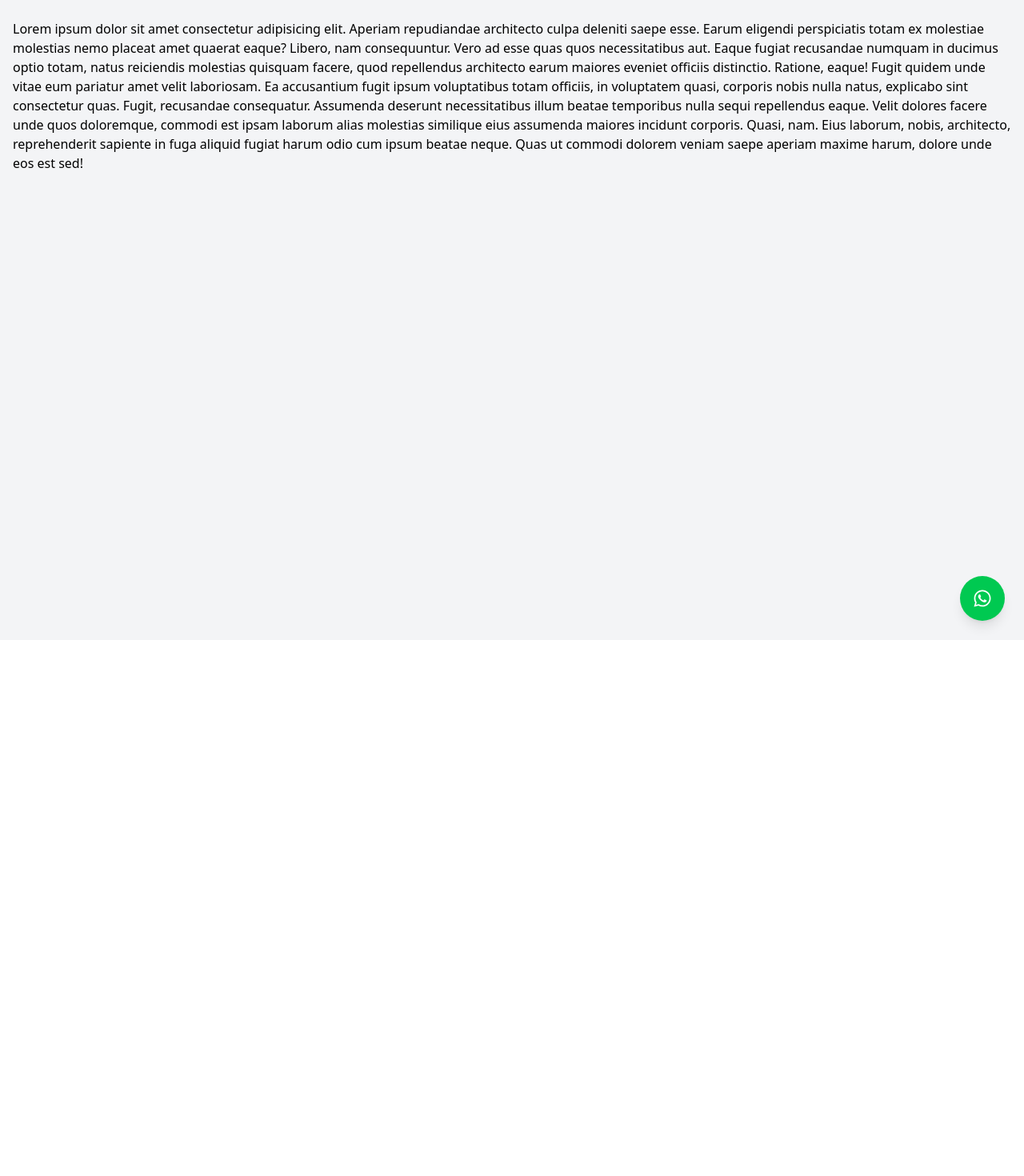
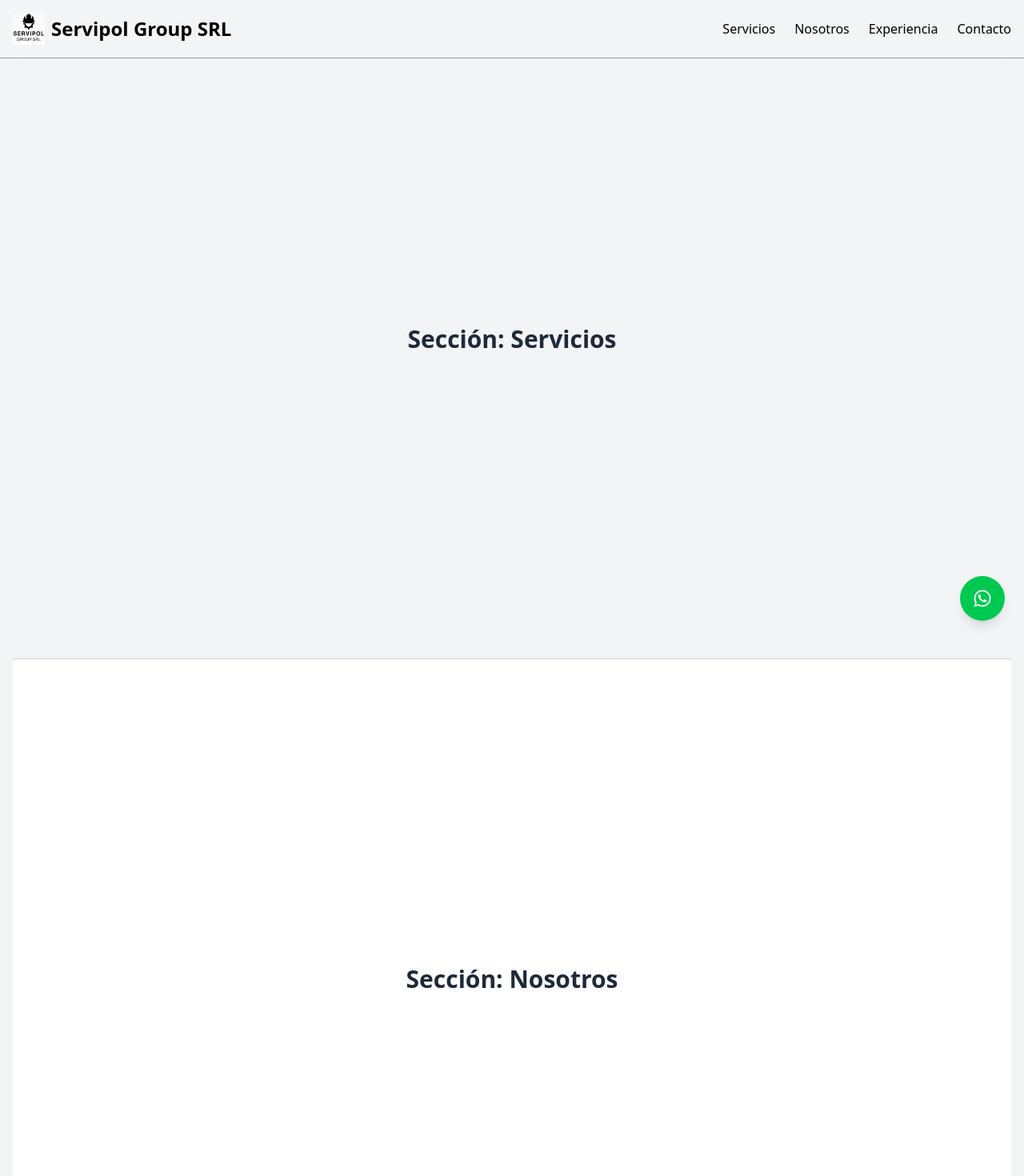
Before and after one commit to AlexBecci/servipol, a React (Vite) app: page / in a window 1280 px wide. Shown: the top 1470 px of the page at 80% size. Before the commit the page ends 800 px from the top, so only its background shows below. Built offline with nearby package versions, Linux system fonts and the light colour scheme.

Commit message:
scrollLogic and principal components

```diff
--- /dev/null
+++ b/src/core/page/components/AboutUs.tsx
@@ -0,0 +1,10 @@
+export const AboutUs=()=>{
+    return(
+           <section
+                id="nosotros"
+                className="min-h-screen py-20 bg-white border-b border-gray-300 flex items-center justify-center"
+            >
+                <h2 className="text-3xl font-bold text-gray-800">Sección: Nosotros</h2>
+            </section>
+    )
+}
--- /dev/null
+++ b/src/core/page/components/Contact.tsx
@@ -0,0 +1,10 @@
+export const Contact = () => {
+    return (
+        <section
+            id="contacto"
+            className="min-h-screen py-20 bg-white flex items-center justify-center"
+        >
+            <h2 className="text-3xl font-bold text-gray-800">Sección: Contacto</h2>
+        </section>
+    )
+}
--- /dev/null
+++ b/src/core/page/components/Experience.tsx
@@ -0,0 +1,10 @@
+export const Experiencie = () => {
+    return (
+        <section
+            id="experiencia"
+            className="min-h-screen py-20 bg-gray-100 border-b border-gray-300 flex items-center justify-center"
+        >
+            <h2 className="text-3xl font-bold text-gray-800">Sección: Experiencia</h2>
+        </section>
+    )
+}
--- /dev/null
+++ b/src/core/page/components/Header.tsx
@@ -0,0 +1,30 @@
+import type { FC } from "react";
+import Logo from "../../../assets/servipol-logo.png"; // si usás Vite, mejor importar la imagen directamente
+import { NavLink } from "./ui/Navlink";
+interface HeaderProps {
+    onScrollToSection: (id: string) => void
+}
+
+export const Header: FC<HeaderProps> = ({ onScrollToSection }) => {
+
+
+
+    return (
+        <header className="fixed top-0 left-0 right-0 z-50 bg-background/70 backdrop-blur-lg border-b border-border/40 border-stone-400 transition-all duration-300">
+            <div className="container mx-auto px-4 py-4 flex items-center justify-between">
+                <div className="flex items-center space-x-2">
+                    <img src={Logo} alt="Servipol Group SRL" className="h-10 w-10" />
+                    <span className="text-2xl font-bold text-primary">Servipol Group SRL</span>
+                </div>
+                <nav className="hidden md:flex space-x-6">
+                    <NavLink onClick={() => onScrollToSection("servicios")}>Servicios</NavLink>
+                    <NavLink onClick={() => onScrollToSection("nosotros")}>Nosotros</NavLink>
+                    <NavLink onClick={() => onScrollToSection("experiencia")}>Experiencia</NavLink>
+                    <NavLink onClick={() => onScrollToSection("contacto")}>Contacto</NavLink>
+                </nav>
+
+                {/*  <ThemeToggle /> */}
+            </div>
+        </header>
+    );
+};
--- /dev/null
+++ b/src/core/page/components/Services.tsx
@@ -0,0 +1,10 @@
+export const Service = () => {
+    return (
+        <section
+            id="servicios"
+            className="min-h-screen py-20 bg-gray-100 border-b border-gray-300 flex items-center justify-center"
+        >
+            <h2 className="text-3xl font-bold text-gray-800">Sección: Servicios</h2>
+        </section>
+    )
+}
--- /dev/null
+++ b/src/core/page/components/ui/Navlink.tsx
@@ -0,0 +1,18 @@
+import type { ReactNode } from "react";
+
+interface NavLinkProps {
+  onClick: () => void;
+  children: ReactNode;
+}
+
+export function NavLink({ onClick, children }: NavLinkProps) {
+  return (
+    <button
+      onClick={onClick}
+      className="text-foreground/70 hover:text-primary transition-colors relative group"
+    >
+      {children}
+      <span className="absolute -bottom-1 left-0 w-0 h-0.5 bg-primary transition-all duration-300 group-hover:w-full"></span>
+    </button>
+  );
+}
--- a/src/core/page/page.tsx
+++ b/src/core/page/page.tsx
@@ -1,25 +1,38 @@
-import { useEffect, useState } from "react"
+import { useState } from "react"
 import { RedirectModule } from "../hoook/RedirectModule";
-import { ContainerModule } from "../shared/ContainerModules";
 import { ContainerPage } from "../shared/ContainerPage";
-import { WhatsAppButton } from "../shared/WhatsappButton";
+import { WhatsAppButton } from "../shared/WhatsAppButton";
+import { Header } from "./components/Header";
+import { Service } from "./components/Services";
+import { AboutUs } from "./components/AboutUs";
+import { Experiencie } from "./components/Experience";
+import { Contact } from "./components/Contact";
 
 export const PageMain = () => {
-    const [loading, setLoading] = useState<boolean>(true);
+    const [loading, setLoading] = useState<boolean>(false);
 
+    const scrollToSection = (id: string) => {
+        const element = document.getElementById(id);
+        if (element) {
+            console.log(element);
 
+            element.scrollIntoView({ behavior: 'smooth' })
+        }
+    }
+    if (loading) {
+        return (
+            <RedirectModule setLoading={setLoading} />
+        )
+    }
 
     return (
         <ContainerPage >
-            {loading && (
-                <RedirectModule setLoading={setLoading} />
-            )}
-            <WhatsAppButton phoneNumber="1124555"/>
-            <>Lorem ipsum dolor sit amet consectetur adipisicing elit. Aperiam repudiandae architecto culpa deleniti saepe esse. Earum eligendi perspiciatis totam ex molestiae molestias nemo placeat amet quaerat eaque? Libero, nam consequuntur.
-                Vero ad esse quas quos necessitatibus aut. Eaque fugiat recusandae numquam in ducimus optio totam, natus reiciendis molestias quisquam facere, quod repellendus architecto earum maiores eveniet officiis distinctio. Ratione, eaque!
-                Fugit quidem unde vitae eum pariatur amet velit laboriosam. Ea accusantium fugit ipsum voluptatibus totam officiis, in voluptatem quasi, corporis nobis nulla natus, explicabo sint consectetur quas. Fugit, recusandae consequatur.
-                Assumenda deserunt necessitatibus illum beatae temporibus nulla sequi repellendus eaque. Velit dolores facere unde quos doloremque, commodi est ipsam laborum alias molestias similique eius assumenda maiores incidunt corporis. Quasi, nam.
-                Eius laborum, nobis, architecto, reprehenderit sapiente in fuga aliquid fugiat harum odio cum ipsum beatae neque. Quas ut commodi dolorem veniam saepe aperiam maxime harum, dolore unde eos est sed!</>
+            <WhatsAppButton phoneNumber="1124555" />
+            <Header onScrollToSection={scrollToSection} />
+            <Service />
+            <AboutUs />
+            <Experiencie />
+            <Contact />
         </ContainerPage>
     )
 }
--- a/src/core/shared/ContainerPage.tsx
+++ b/src/core/shared/ContainerPage.tsx
@@ -7,7 +7,7 @@ interface ContainerPageProps {
 
 export const ContainerPage: FC<ContainerPageProps> = ({ children, className = "" }) => {
     return (
-    <div className={`min-h-screen w-full bg-gray-100 px-4 py-6 ${className}`}>
+        <div className={`min-h-screen w-full text-black bg-gray-100 px-4 py-6  ${className}`}>
             {children}
         </div>
     );
```
Also changed, not shown: src/assets/servipol-logo.png (added). Lines whose indentation alone changed are shown as unchanged.
